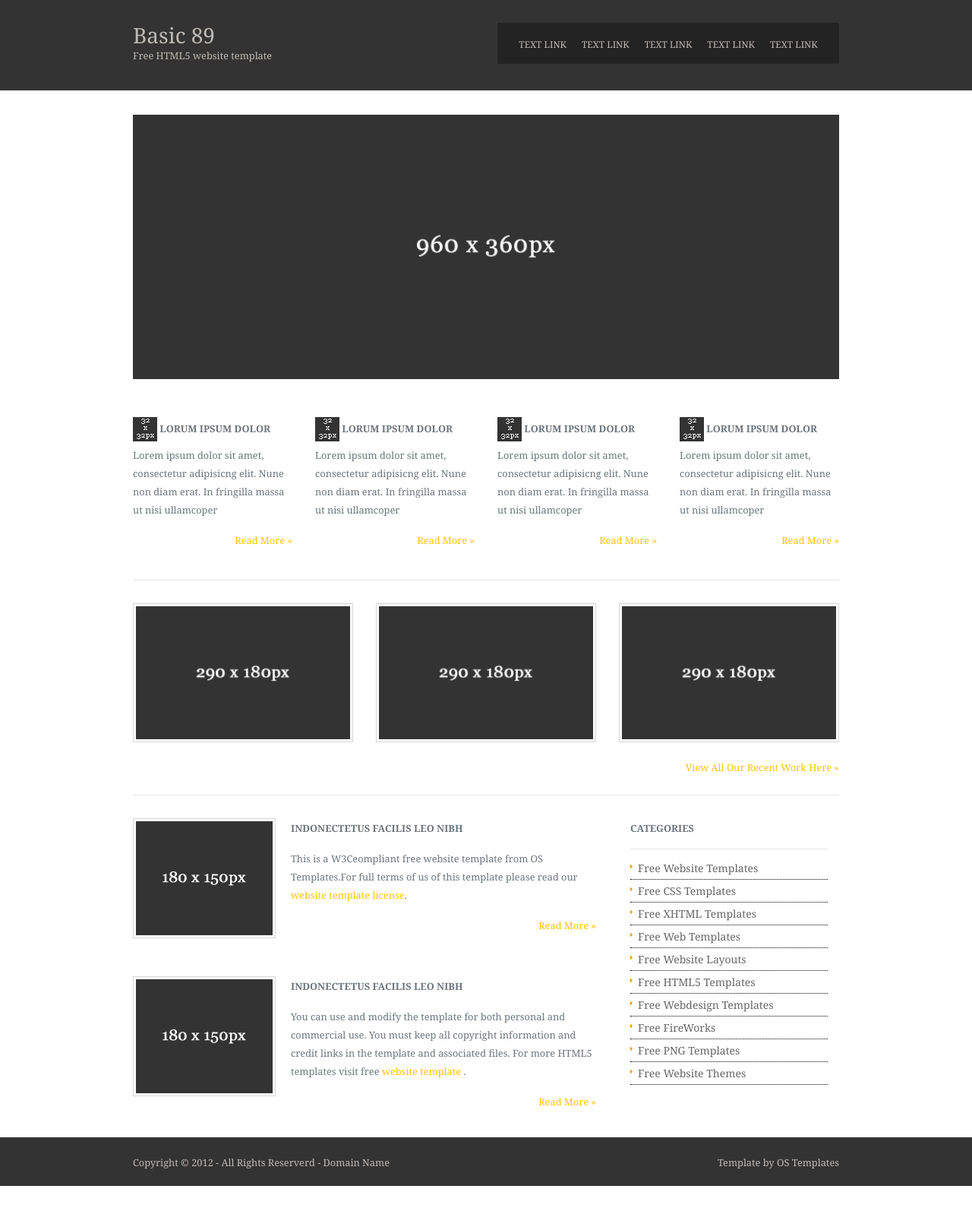
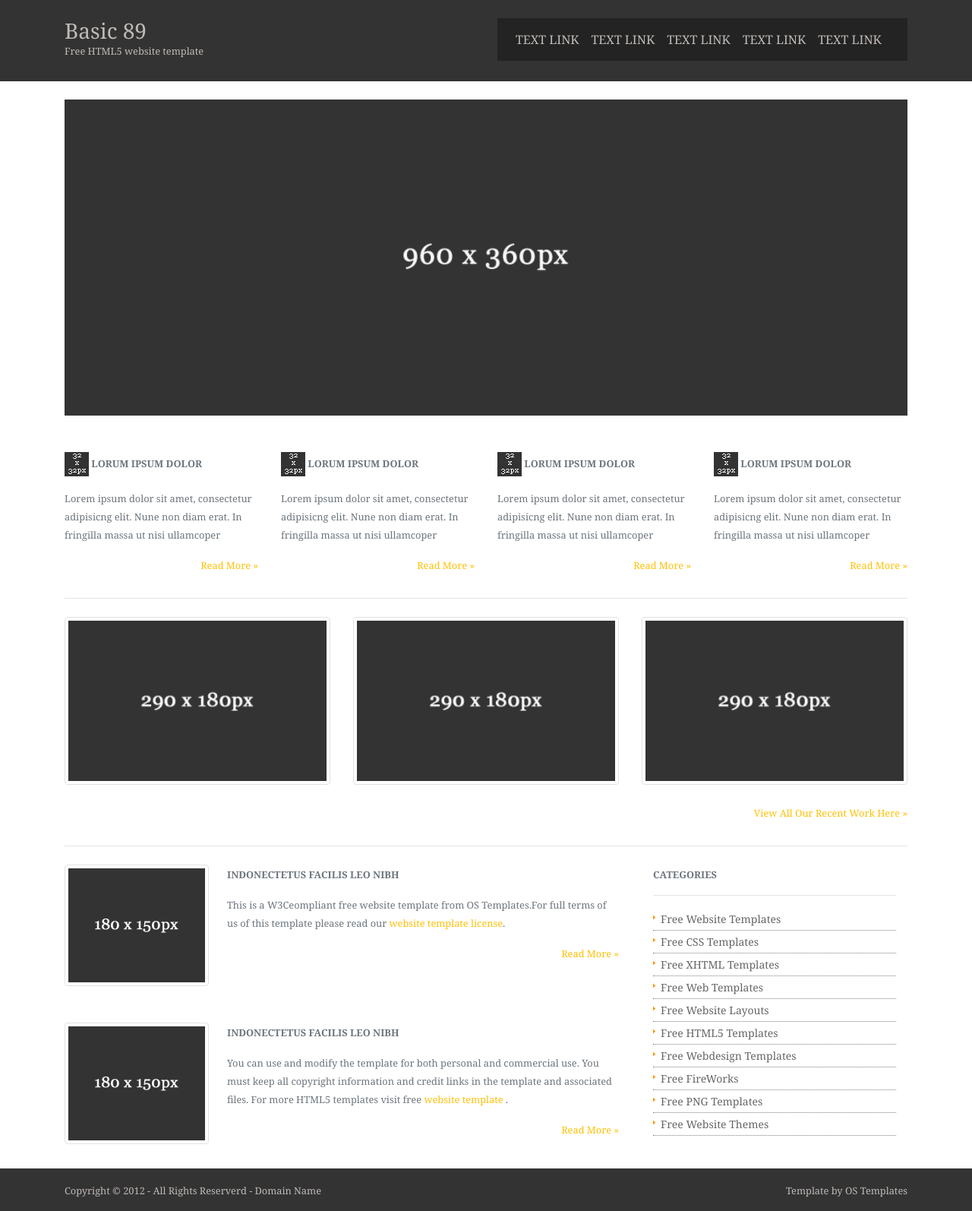
Before and after one commit to DovydasN/Front-End-ND, a plain HTML site: page Task9/index.html in a window 1280 px wide. Shown: the whole page at 76% size. Before the commit the page ends 1561 px from the top, so only its background shows below. Drawn offline with nearby package versions, Linux system fonts and the light colour scheme.

Commit message:
Nebaigtas dar .

```diff
--- a/Task9/index.html
+++ b/Task9/index.html
@@ -3,33 +3,52 @@
 <head>
     <meta charset="utf-8" />
     <title>Boostrap karpymas</title>
-    <meta name="viewport" content="width=device-width, initial-scale=1">
+    <meta name="viewport" content="width=device-width, initial-scale=1.0">
     <link rel="stylesheet" href="https://stackpath.bootstrapcdn.com/bootstrap/4.1.1/css/bootstrap.min.css" integrity="sha384-WskhaSGFgHYWDcbwN70/dfYBj47jz9qbsMId/iRN3ewGhXQFZCSftd1LZCfmhktB" crossorigin="anonymous">
     <link rel="stylesheet" href="style/main.css">
 </head>
 <body>
 <!-- Header -->
-<header class="gray_color header_padding">
-    <div class="row max_width">
-        <div class="col-lg-6 col-sm-6 col-md-6">
+<header class="color_gray">
+    <div class="container">
+    <div class="row py-4">
+        <div class="col-lg-6 col-md-6 col-sm-6 toptext">
             <p class="text_gray h3">Basic 89</p>
             <p class="text_gray line_height"><small>Free HTML5 website template</small></p>
         </div>
-            <div class="col-lg-6 col-sm-6 col-md-6">
-              <ul class="nav justify-content-center">
-                <li><a href="#">TEXT LINK</a></li>
-                <li><a href="#">TEXT LINK</a></li>
-                <li><a href="#">TEXT LINK</a></li>
-                <li><a href="#">TEXT LINK</a></li>
-                <li><a href="#">TEXT LINK</a></li>
-              </ul>
-            </div>
+            <div class="col-lg-6 col-md-6 col-sm-6">
+                <nav class="navbar navbar-expand-lg navbar-light navbar_color">
+                      <ul class="navbar-nav">
+                        <li class="nav-item">
+                          <a class="nav-link text_gray text-center" href="#">TEXT LINK</a>
+                        </li>
+                        <li class="nav-item">
+                          <a class="nav-link text_gray" href="#">TEXT LINK</a>
+                        </li>
+                        <li class="nav-item">
+                          <a class="nav-link text_gray" href="#">TEXT LINK</a>
+                        </li>
+                        <li class="nav-item">
+                          <a class="nav-link text_gray" href="#">TEXT LINK</a>
+                        </li>
+                        <li class="nav-item">
+                            <a class="nav-link text_gray" href="#">TEXT LINK</a>
+                          </li>
+                      </ul>
+                    </div>
+                  </nav>
+        </div>
+     </div>
     </div>
 </header>
 <!-- Content -->
-<div class="container-fluid max_width container_padding">
-        <img src="img/960x360.gif" alt="img 960x360" width="100%" height="auto">
-         <div class="row img_container">
+<div class="container">
+    <div class="row">
+        <div class="col-lg-12 mt-4">
+        <img src="img/960x360.gif" alt="img 960x360" width="100%">
+        </div>
+        </div>
+         <div class="row mt-5">
             <div class="col-lg-3 col-sm-3 col-md-3">
                 <p class="img_margin"><img src="img/32x32.gif" alt="32x32 img" width="32px" height="32px"><small class="text-secondary font-weight-bold"> LORUM IPSUM DOLOR </small></p>
                 <p class="text-secondary"><small>Lorem ipsum dolor sit amet, consectetur adipisicng elit. Nune non diam erat. In fringilla massa ut nisi ullamcoper</small></p>
@@ -52,34 +71,34 @@
             </div>
         </div>
     <hr>
-        <div class="row">
-            <div class="col-lg-4 col-sm-4 col-md-4">
-                <img class="border_img img-fluid" src="img/290x180.gif" alt="290x180 img" width="290px" height="180px">
+        <div class="row mt-4">
+            <div class="col-lg-4 col-sm-12 col-md-4">
+                <img class="img-thumbnail" src="img/290x180.gif" alt="290x180 img" width="100%" height="auto">
             </div>
-            <div class="col-lg-4 col-sm-4 col-md-4">
-                <img class="border_img img-fluid" src="img/290x180.gif" alt="290x180 img" width="290px" height="180px">
+            <div class="col-lg-4 col-sm-12 col-md-4">
+                <img class="img-thumbnail" src="img/290x180.gif" alt="290x180 img" width="100%" height="auto">
             </div>
-            <div class="col-lg-4 col-sm-4 col-md-4">
-                <img class="border_img img-fluid" src="img/290x180.gif" alt="290x180 img" width="290px" height="180px">
-                <p class="text-right here_margin"><a href="#" class="text-warning"><small>View All Our Recent Work Here &#187</small></a></p>
+            <div class="col-lg-4 col-sm-12 col-md-4">
+                <img class="img-thumbnail" src="img/290x180.gif" alt="290x180 img" width="100%" height="auto">
+                <p class="text-right mt-4"><a href="#" class="text-warning"><small>View All Our Recent Work Here &#187</small></a></p>
             </div>
         </div>
     <hr>
 <!-- Footer -->
-<footer class="row footer_padding">
+<footer class="row mt-4 mb-4">
 	<div class="col-lg-8 col-sml-8 col-md-8">
 		<div class="row">
-			<div class="col-lg-12 col-sm-12 col-md-12">
-                <div class="float-left margin_bottom">
-                    <img class="border_img float-left margin_right" src="img/180x150.gif" alt="img 180x150">
+			<div class="col-lg-12 col-sm-12 col-md-10">
+                <div class="float_left">
+                    <img class="img-thumbnail float_left mr-4" src="img/180x150.gif" alt="img 180x150px">
                     <p><small class="font-weight-bold text-secondary"> INDONECTETUS FACILIS LEO NIBH </small></p>
                     <p><small class="text-secondary">This is a W3Ceompliant free website template from OS Templates.For full terms of us of this template please read our <span class="text-warning">website template license</span>.</small></p>
                     <p class="text-right"><a href="#" class="text-warning"><small>Read More &#187</small></a></p>
                 </div>
 			</div>
-			<div class="col-lg-12 col-sm-12 col-md-12">
-                <div class="float-left">
-                    <img class="border_img float-left margin_right" src="img/180x150.gif" alt="img 180x150">
+			<div class="col-lg-12 col-sm-12 col-md-10 mt-5">
+                <div class="float_left">
+                    <img class="img-thumbnail float_left mr-4" src="img/180x150.gif" alt="img 180x150px">
                     <p><small class="font-weight-bold text-secondary"> INDONECTETUS FACILIS LEO NIBH </small></p>
                     <p><small class="text-secondary">You can use and modify the template for both personal and commercial use. You must keep all copyright information and credit links in the template and associated files. For more HTML5 templates visit free<span class="text-warning"> website template </span>.</small></p>
                     <p class="text-right"><a href="#" class="text-warning"><small>Read More &#187</small></a></p>
@@ -90,7 +109,7 @@
 	<div class="col-lg-4 col-sm-4 col-md-4">
 			<div class="col-lg-12 col-sm-12 col-md-12">
                     <p><small class="text-secondary font-weight-bold">CATEGORIES</small></p>
-                    <hr class="hr_list">
+                    <hr>
                 <ul class="dot_line">
                     <li><a href="#">Free Website Templates</a></li>
                     <li><a href="#">Free CSS Templates</a></li>
@@ -107,15 +126,17 @@
     </div>
  </footer>
 </div>
-    <div class="gray_color copyright_padding">
-        <div class="row max_width">
+    <div class="color_gray">
+        <div class="container">
+        <div class="row py-2">
             <div class="col-lg-6 col-sm-6 col-md-6">
-                <p class="copyright_margin"><small class="text_gray">Copyright © 2012 - All Rights Reserverd - Domain Name</small></p>
+                <p class="copyright_text my-2"><small class="text_gray">Copyright © 2012 - All Rights Reserverd - Domain Name</small></p>
             </div>
             <div class="col-lg-6 col-sm-6 col-md-6">
-                <p class="text-right copyright_margin"><small class="text_gray">Template by OS Templates</small></p>
+                <p class="copyright_text text_right my-2"><small class="text_gray">Template by OS Templates</small></p>
             </div>
         </div>
     </div>
+    </div>
 </body>
 </html>
--- a/Task9/style/main.css
+++ b/Task9/style/main.css
@@ -1,57 +1,22 @@
 /* Html and body config */
+
 body,html {
     height: 100%;
     margin: auto;
     font-family: Georgia, 'Times New Roman', Times, serif;
 }
-.max_width {
-    max-width: 960px;
-    margin: auto;
-}
-/* Header */
-.gray_color {
+.color_gray {
     background-color: #333333;
 }
-.header_padding {
-    padding-top: 30px;
-    padding-bottom: 30px;
+.navbar_color {
+    background-color: #232323;
 }
 .text_gray {
-    color: #c0bab6;
-}
-.line_height {
-    line-height: 0;
-}
-.nav {
-    background-color: #232323;
-    padding: 15px 10px;
-}
-.nav li a {
-    text-decoration: none;
-    color: #c0bab6;
-    padding:0 10px;
-    font-size: 12px;
-}
-/* Content */
-.container_padding {
-    padding-top: 32px;
-}
-.img_container {
-    padding-top: 50px;
-}
-.border_img {
-    border: 1px solid #d6d6d6;
-    padding: 3px;
-}
-.margin_bottom {
-    margin-bottom: 40px;
-}
-.img_margin {
-    margin-bottom: 5px;
+    color: #c0bab6 !important;
 }
 /* Footer */
 .dot_line li {
-    border-bottom: 1px dotted black;
+    border-bottom: 1px dotted gray;
     padding: 4px 0;
     font-size: 14px;
 }
@@ -65,32 +30,38 @@ body,html {
     list-style-type: none;
     padding: 0;
 }
-.here_margin {
-    margin-top: 20px;
-    margin-bottom: 0;
+.text_bottom {
+    text-align: right;
 }
-.margin_right {
-    margin-right: 20px;
+.text_right {
+    text-align: right;
 }
-hr {
-    margin: 25px 0 30px 0;
+.line_height {
+    line-height: 0;
 }
-.hr_list {
-    margin: 10px 0;
+.float_left {
+    float: left;
 }
-.copyright_margin {
-    margin: 0;
-}
-.copyright_padding {
-    padding: 20px 0;
-}
-.footer_padding {
-    padding-bottom: 20px;
-}
-/* Media responsive */
-@media (min-width: 576px) {
-    .col-sm-3 {
-        width: 100%;
-        display: block;
+/* Responsive */
+@media (max-width: 575.98px) {
+    .toptext {
+        text-align: center;
+    }
+    .navbar {
+        justify-content: center;
+    }
+    .copyright_text {
+        text-align: center !important;
+    }
+    .float_left {
+        float: none;
+        text-align: center;
+        margin-right: 0 !important;
     }
  }
+ @media (min-width: 768px) and (max-width: 991.98px) {
+    .toptext {
+        text-align: center;
+    }
+
+  }
```
Also changed, not shown: Task6/index.html (+1 -1 lines).
